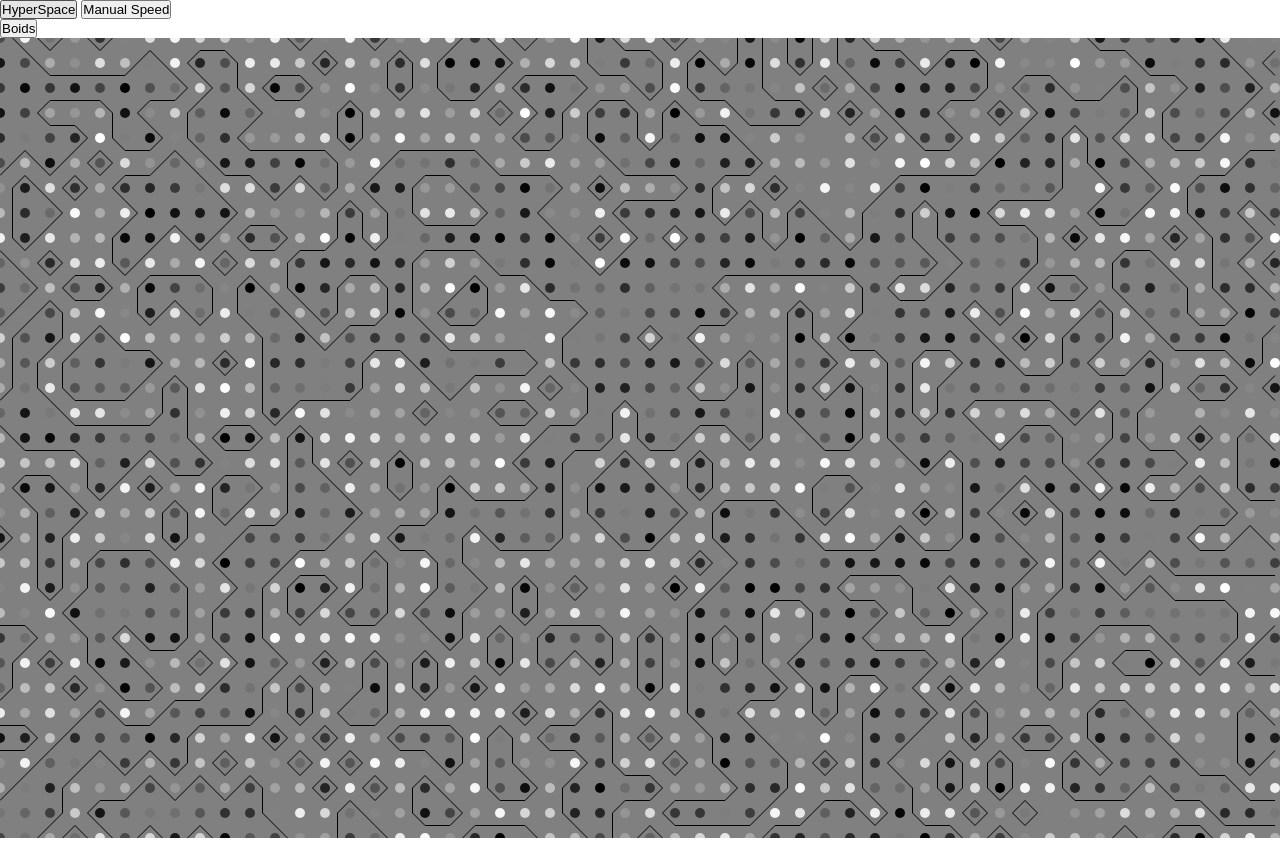
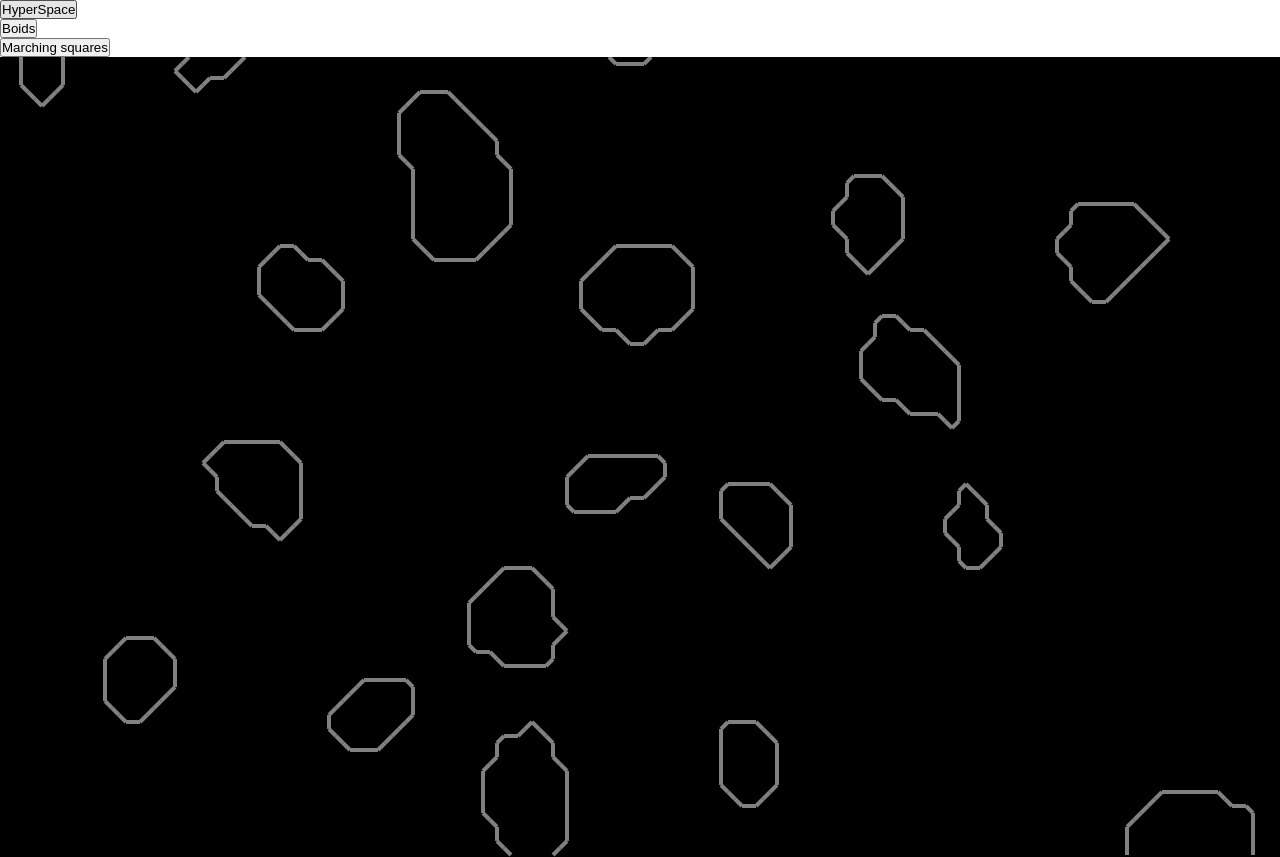
Before and after one commit to up201806330/Graphical-Computing-Experiments, a plain HTML site: page index.html in a window 1280 px wide. Drawn offline with Linux system fonts and the light colour scheme.

Commit message:
Better buttons, marching squares basically done

```diff
--- a/index.html
+++ b/index.html
@@ -11,16 +11,17 @@
 <body>
 
 <button type="button" onclick="toggleSpace()">HyperSpace</button>
-    <button type="button" id="speedButton" onclick="toggleSpeed()">Manual Speed</button>
-    <label for="speed" id="speedText" style="display: none;">Speed (between 1 and 50):</label>
+    <button type="button" id="speedButton" onclick="toggleSpeed()" style="display: none;">Manual Speed</button>
+    <label for="speed" id="speedText" style="display: none;">Speed</label>
     <input type="range" id="speedSlider" min="1" max="50" value = "1" style="display: none;"></input>
 
 <button type="button" onclick="toggleBoids()" style="display: block;">Boids</button>
 
-<!-- <button type="button" id="hyperspace" onclick="toggleSpace()">HyperSpace</button> -->
+<button type="button" onclick="toggleSquares()" style="display: block;">Marching squares</button>
 
 <canvas id="myCanvas" width="480" height="480"></canvas>
 
+<script src="perlin.js"></script>
 <script src="main.js"></script>
 <script src="stars.js"></script>
 <script src="boids.js"></script>
--- a/main.js
+++ b/main.js
@@ -9,11 +9,11 @@ function p5Map(n, start1, stop1, start2, stop2) {
 
 function clear(){
     ctx.clearRect(0, 0, canvas.width, canvas.height);
-    ctx.fillStyle="grey";
+    ctx.fillStyle = "black";
     ctx.fillRect(0,0, canvas.width, canvas.height);
 }
 
-var speedChanginOn = false;
+var speedChanginOn = true;
 function toggleSpeed(){
     var text = document.getElementById("speedText"), slider = document.getElementById("speedSlider");
     if (speedChanginOn){
@@ -34,6 +34,7 @@ function toggleSpace() {
     if (spaceOn){
         spaceOn = false;
         speed.style.display = "none"
+        if (!speedChanginOn) toggleSpeed();
     }
     else{
         spaceOn = true;
@@ -44,6 +45,12 @@ var boidsOn = false;
 function toggleBoids() {
     if (boidsOn)    boidsOn = false;
     else            boidsOn = true;
+}
+
+var squaresOn = true;
+function toggleSquares(){
+    if (squaresOn)  squaresOn = false;
+    else            squaresOn = true;
 }
 
 function main() {
@@ -64,7 +71,7 @@ function main() {
         boids = new Array(); for (var i = 0 ; i < 100 ; i++) boids.push(new Boid(3));
     }
 
-    squares.draw();
+    if (squaresOn) squares.draw();
 
     window.requestAnimationFrame(main)
 }
--- a/marchingSquares.js
+++ b/marchingSquares.js
@@ -1,13 +1,12 @@
-var resolution = 25;
+var resolution = 14;
+var increment = 0.06;
+var zOffset = 0; // Time
+noise.seed(Math.random());
 var cols = Math.floor(canvas.width / resolution) + 1, rows = Math.floor(canvas.height / resolution) + 1;
 
 class Squares{
     constructor(){
         this.field = new Array(cols); for (var i = 0 ; i < cols ; i++) this.field[i] = new Array(rows);
-        for (var i = 0 ; i < cols ; i++)
-            for (var j = 0 ; j < rows ; j++){
-                this.field[i][j] = Math.random();
-            }
     }
 
     getState(a, b, c, d){
@@ -15,15 +14,27 @@ class Squares{
     }
 
     draw(){
+
+        var xOffset = 0;
         for (var i = 0 ; i < cols ; i++){
+            var yOffset = 0;
+            xOffset  += increment;
             for (var j = 0 ; j < rows ; j++){
-                ctx.beginPath();
-                ctx.arc(i*resolution, j*resolution, 5, 0, 2*Math.PI);
-                ctx.fillStyle = "rgb(" + 255*this.field[i][j] + "," + 255*this.field[i][j] + "," + 255*this.field[i][j] + ")";
-                ctx.fill();
-                ctx.closePath();
+                this.field[i][j] = noise.simplex3(xOffset, yOffset, zOffset);
+                yOffset += increment;
             }
         }
+        zOffset += 0.02;
+
+        // for (var i = 0 ; i < cols ; i++){
+        //     for (var j = 0 ; j < rows ; j++){
+        //         ctx.beginPath();
+        //         ctx.arc(i*resolution, j*resolution, 5, 0, 2*Math.PI);
+        //         ctx.fillStyle = "rgb(" + 255*this.field[i][j] + "," + 255*this.field[i][j] + "," + 255*this.field[i][j] + ")";
+        //         ctx.fill();
+        //         ctx.closePath();
+        //     }
+        // }
 
         for (var i = 0 ; i < cols - 1 ; i++){
             var x = i * resolution;
@@ -38,7 +49,8 @@ class Squares{
 
                 ctx.save();
                 ctx.beginPath();
-                ctx.strokeStyle = "black";
+                ctx.lineWidth = 4;
+                ctx.strokeStyle = "grey";
 
                 switch(Math.round(state)){
                     case 1:
--- /dev/null
+++ b/perlin.js
@@ -0,0 +1,310 @@
+/*
+ * A speed-improved perlin and simplex noise algorithms for 2D.
+ *
+ * Based on example code by Stefan Gustavson (stegu@itn.liu.se).
+ * Optimisations by Peter Eastman (peastman@drizzle.stanford.edu).
+ * Better rank ordering method by Stefan Gustavson in 2012.
+ * Converted to Javascript by Joseph Gentle.
+ *
+ * Version 2012-03-09
+ *
+ * This code was placed in the public domain by its original author,
+ * Stefan Gustavson. You may use it as you see fit, but
+ * attribution is appreciated.
+ *
+ */
+
+(function(global){
+  var module = global.noise = {};
+
+  function Grad(x, y, z) {
+    this.x = x; this.y = y; this.z = z;
+  }
+
+  Grad.prototype.dot2 = function(x, y) {
+    return this.x*x + this.y*y;
+  };
+
+  Grad.prototype.dot3 = function(x, y, z) {
+    return this.x*x + this.y*y + this.z*z;
+  };
+
+  var grad3 = [new Grad(1,1,0),new Grad(-1,1,0),new Grad(1,-1,0),new Grad(-1,-1,0),
+               new Grad(1,0,1),new Grad(-1,0,1),new Grad(1,0,-1),new Grad(-1,0,-1),
+               new Grad(0,1,1),new Grad(0,-1,1),new Grad(0,1,-1),new Grad(0,-1,-1)];
+
+  var p = [151,160,137,91,90,15,
+  131,13,201,95,96,53,194,233,7,225,140,36,103,30,69,142,8,99,37,240,21,10,23,
+  190, 6,148,247,120,234,75,0,26,197,62,94,252,219,203,117,35,11,32,57,177,33,
+  88,237,149,56,87,174,20,125,136,171,168, 68,175,74,165,71,134,139,48,27,166,
+  77,146,158,231,83,111,229,122,60,211,133,230,220,105,92,41,55,46,245,40,244,
+  102,143,54, 65,25,63,161, 1,216,80,73,209,76,132,187,208, 89,18,169,200,196,
+  135,130,116,188,159,86,164,100,109,198,173,186, 3,64,52,217,226,250,124,123,
+  5,202,38,147,118,126,255,82,85,212,207,206,59,227,47,16,58,17,182,189,28,42,
+  223,183,170,213,119,248,152, 2,44,154,163, 70,221,153,101,155,167, 43,172,9,
+  129,22,39,253, 19,98,108,110,79,113,224,232,178,185, 112,104,218,246,97,228,
+  251,34,242,193,238,210,144,12,191,179,162,241, 81,51,145,235,249,14,239,107,
+  49,192,214, 31,181,199,106,157,184, 84,204,176,115,121,50,45,127, 4,150,254,
+  138,236,205,93,222,114,67,29,24,72,243,141,128,195,78,66,215,61,156,180];
+  // To remove the need for index wrapping, double the permutation table length
+  var perm = new Array(512);
+  var gradP = new Array(512);
+
+  // This isn't a very good seeding function, but it works ok. It supports 2^16
+  // different seed values. Write something better if you need more seeds.
+  module.seed = function(seed) {
+    if(seed > 0 && seed < 1) {
+      // Scale the seed out
+      seed *= 65536;
+    }
+
+    seed = Math.floor(seed);
+    if(seed < 256) {
+      seed |= seed << 8;
+    }
+
+    for(var i = 0; i < 256; i++) {
+      var v;
+      if (i & 1) {
+        v = p[i] ^ (seed & 255);
+      } else {
+        v = p[i] ^ ((seed>>8) & 255);
+      }
+
+      perm[i] = perm[i + 256] = v;
+      gradP[i] = gradP[i + 256] = grad3[v % 12];
+    }
+  };
+
+  module.seed(0);
+
+  /*
+  for(var i=0; i<256; i++) {
+    perm[i] = perm[i + 256] = p[i];
+    gradP[i] = gradP[i + 256] = grad3[perm[i] % 12];
+  }*/
+
+  // Skewing and unskewing factors for 2, 3, and 4 dimensions
+  var F2 = 0.5*(Math.sqrt(3)-1);
+  var G2 = (3-Math.sqrt(3))/6;
+
+  var F3 = 1/3;
+  var G3 = 1/6;
+
+  // 2D simplex noise
+  module.simplex2 = function(xin, yin) {
+    var n0, n1, n2; // Noise contributions from the three corners
+    // Skew the input space to determine which simplex cell we're in
+    var s = (xin+yin)*F2; // Hairy factor for 2D
+    var i = Math.floor(xin+s);
+    var j = Math.floor(yin+s);
+    var t = (i+j)*G2;
+    var x0 = xin-i+t; // The x,y distances from the cell origin, unskewed.
+    var y0 = yin-j+t;
+    // For the 2D case, the simplex shape is an equilateral triangle.
+    // Determine which simplex we are in.
+    var i1, j1; // Offsets for second (middle) corner of simplex in (i,j) coords
+    if(x0>y0) { // lower triangle, XY order: (0,0)->(1,0)->(1,1)
+      i1=1; j1=0;
+    } else {    // upper triangle, YX order: (0,0)->(0,1)->(1,1)
+      i1=0; j1=1;
+    }
+    // A step of (1,0) in (i,j) means a step of (1-c,-c) in (x,y), and
+    // a step of (0,1) in (i,j) means a step of (-c,1-c) in (x,y), where
+    // c = (3-sqrt(3))/6
+    var x1 = x0 - i1 + G2; // Offsets for middle corner in (x,y) unskewed coords
+    var y1 = y0 - j1 + G2;
+    var x2 = x0 - 1 + 2 * G2; // Offsets for last corner in (x,y) unskewed coords
+    var y2 = y0 - 1 + 2 * G2;
+    // Work out the hashed gradient indices of the three simplex corners
+    i &= 255;
+    j &= 255;
+    var gi0 = gradP[i+perm[j]];
+    var gi1 = gradP[i+i1+perm[j+j1]];
+    var gi2 = gradP[i+1+perm[j+1]];
+    // Calculate the contribution from the three corners
+    var t0 = 0.5 - x0*x0-y0*y0;
+    if(t0<0) {
+      n0 = 0;
+    } else {
+      t0 *= t0;
+      n0 = t0 * t0 * gi0.dot2(x0, y0);  // (x,y) of grad3 used for 2D gradient
+    }
+    var t1 = 0.5 - x1*x1-y1*y1;
+    if(t1<0) {
+      n1 = 0;
+    } else {
+      t1 *= t1;
+      n1 = t1 * t1 * gi1.dot2(x1, y1);
+    }
+    var t2 = 0.5 - x2*x2-y2*y2;
+    if(t2<0) {
+      n2 = 0;
+    } else {
+      t2 *= t2;
+      n2 = t2 * t2 * gi2.dot2(x2, y2);
+    }
+    // Add contributions from each corner to get the final noise value.
+    // The result is scaled to return values in the interval [-1,1].
+    return 70 * (n0 + n1 + n2);
+  };
+
+  // 3D simplex noise
+  module.simplex3 = function(xin, yin, zin) {
+    var n0, n1, n2, n3; // Noise contributions from the four corners
+
+    // Skew the input space to determine which simplex cell we're in
+    var s = (xin+yin+zin)*F3; // Hairy factor for 2D
+    var i = Math.floor(xin+s);
+    var j = Math.floor(yin+s);
+    var k = Math.floor(zin+s);
+
+    var t = (i+j+k)*G3;
+    var x0 = xin-i+t; // The x,y distances from the cell origin, unskewed.
+    var y0 = yin-j+t;
+    var z0 = zin-k+t;
+
+    // For the 3D case, the simplex shape is a slightly irregular tetrahedron.
+    // Determine which simplex we are in.
+    var i1, j1, k1; // Offsets for second corner of simplex in (i,j,k) coords
+    var i2, j2, k2; // Offsets for third corner of simplex in (i,j,k) coords
+    if(x0 >= y0) {
+      if(y0 >= z0)      { i1=1; j1=0; k1=0; i2=1; j2=1; k2=0; }
+      else if(x0 >= z0) { i1=1; j1=0; k1=0; i2=1; j2=0; k2=1; }
+      else              { i1=0; j1=0; k1=1; i2=1; j2=0; k2=1; }
+    } else {
+      if(y0 < z0)      { i1=0; j1=0; k1=1; i2=0; j2=1; k2=1; }
+      else if(x0 < z0) { i1=0; j1=1; k1=0; i2=0; j2=1; k2=1; }
+      else             { i1=0; j1=1; k1=0; i2=1; j2=1; k2=0; }
+    }
+    // A step of (1,0,0) in (i,j,k) means a step of (1-c,-c,-c) in (x,y,z),
+    // a step of (0,1,0) in (i,j,k) means a step of (-c,1-c,-c) in (x,y,z), and
+    // a step of (0,0,1) in (i,j,k) means a step of (-c,-c,1-c) in (x,y,z), where
+    // c = 1/6.
+    var x1 = x0 - i1 + G3; // Offsets for second corner
+    var y1 = y0 - j1 + G3;
+    var z1 = z0 - k1 + G3;
+
+    var x2 = x0 - i2 + 2 * G3; // Offsets for third corner
+    var y2 = y0 - j2 + 2 * G3;
+    var z2 = z0 - k2 + 2 * G3;
+
+    var x3 = x0 - 1 + 3 * G3; // Offsets for fourth corner
+    var y3 = y0 - 1 + 3 * G3;
+    var z3 = z0 - 1 + 3 * G3;
+
+    // Work out the hashed gradient indices of the four simplex corners
+    i &= 255;
+    j &= 255;
+    k &= 255;
+    var gi0 = gradP[i+   perm[j+   perm[k   ]]];
+    var gi1 = gradP[i+i1+perm[j+j1+perm[k+k1]]];
+    var gi2 = gradP[i+i2+perm[j+j2+perm[k+k2]]];
+    var gi3 = gradP[i+ 1+perm[j+ 1+perm[k+ 1]]];
+
+    // Calculate the contribution from the four corners
+    var t0 = 0.6 - x0*x0 - y0*y0 - z0*z0;
+    if(t0<0) {
+      n0 = 0;
+    } else {
+      t0 *= t0;
+      n0 = t0 * t0 * gi0.dot3(x0, y0, z0);  // (x,y) of grad3 used for 2D gradient
+    }
+    var t1 = 0.6 - x1*x1 - y1*y1 - z1*z1;
+    if(t1<0) {
+      n1 = 0;
+    } else {
+      t1 *= t1;
+      n1 = t1 * t1 * gi1.dot3(x1, y1, z1);
+    }
+    var t2 = 0.6 - x2*x2 - y2*y2 - z2*z2;
+    if(t2<0) {
+      n2 = 0;
+    } else {
+      t2 *= t2;
+      n2 = t2 * t2 * gi2.dot3(x2, y2, z2);
+    }
+    var t3 = 0.6 - x3*x3 - y3*y3 - z3*z3;
+    if(t3<0) {
+      n3 = 0;
+    } else {
+      t3 *= t3;
+      n3 = t3 * t3 * gi3.dot3(x3, y3, z3);
+    }
+    // Add contributions from each corner to get the final noise value.
+    // The result is scaled to return values in the interval [-1,1].
+    return 32 * (n0 + n1 + n2 + n3);
+
+  };
+
+  // ##### Perlin noise stuff
+
+  function fade(t) {
+    return t*t*t*(t*(t*6-15)+10);
+  }
+
+  function lerp(a, b, t) {
+    return (1-t)*a + t*b;
+  }
+
+  // 2D Perlin Noise
+  module.perlin2 = function(x, y) {
+    // Find unit grid cell containing point
+    var X = Math.floor(x), Y = Math.floor(y);
+    // Get relative xy coordinates of point within that cell
+    x = x - X; y = y - Y;
+    // Wrap the integer cells at 255 (smaller integer period can be introduced here)
+    X = X & 255; Y = Y & 255;
+
+    // Calculate noise contributions from each of the four corners
+    var n00 = gradP[X+perm[Y]].dot2(x, y);
+    var n01 = gradP[X+perm[Y+1]].dot2(x, y-1);
+    var n10 = gradP[X+1+perm[Y]].dot2(x-1, y);
+    var n11 = gradP[X+1+perm[Y+1]].dot2(x-1, y-1);
+
+    // Compute the fade curve value for x
+    var u = fade(x);
+
+    // Interpolate the four results
+    return lerp(
+        lerp(n00, n10, u),
+        lerp(n01, n11, u),
+       fade(y));
+  };
+
+  // 3D Perlin Noise
+  module.perlin3 = function(x, y, z) {
+    // Find unit grid cell containing point
+    var X = Math.floor(x), Y = Math.floor(y), Z = Math.floor(z);
+    // Get relative xyz coordinates of point within that cell
+    x = x - X; y = y - Y; z = z - Z;
+    // Wrap the integer cells at 255 (smaller integer period can be introduced here)
+    X = X & 255; Y = Y & 255; Z = Z & 255;
+
+    // Calculate noise contributions from each of the eight corners
+    var n000 = gradP[X+  perm[Y+  perm[Z  ]]].dot3(x,   y,     z);
+    var n001 = gradP[X+  perm[Y+  perm[Z+1]]].dot3(x,   y,   z-1);
+    var n010 = gradP[X+  perm[Y+1+perm[Z  ]]].dot3(x,   y-1,   z);
+    var n011 = gradP[X+  perm[Y+1+perm[Z+1]]].dot3(x,   y-1, z-1);
+    var n100 = gradP[X+1+perm[Y+  perm[Z  ]]].dot3(x-1,   y,   z);
+    var n101 = gradP[X+1+perm[Y+  perm[Z+1]]].dot3(x-1,   y, z-1);
+    var n110 = gradP[X+1+perm[Y+1+perm[Z  ]]].dot3(x-1, y-1,   z);
+    var n111 = gradP[X+1+perm[Y+1+perm[Z+1]]].dot3(x-1, y-1, z-1);
+
+    // Compute the fade curve value for x, y, z
+    var u = fade(x);
+    var v = fade(y);
+    var w = fade(z);
+
+    // Interpolate
+    return lerp(
+        lerp(
+          lerp(n000, n100, u),
+          lerp(n001, n101, u), w),
+        lerp(
+          lerp(n010, n110, u),
+          lerp(n011, n111, u), w),
+       v);
+  };
+
+})(this);
```
